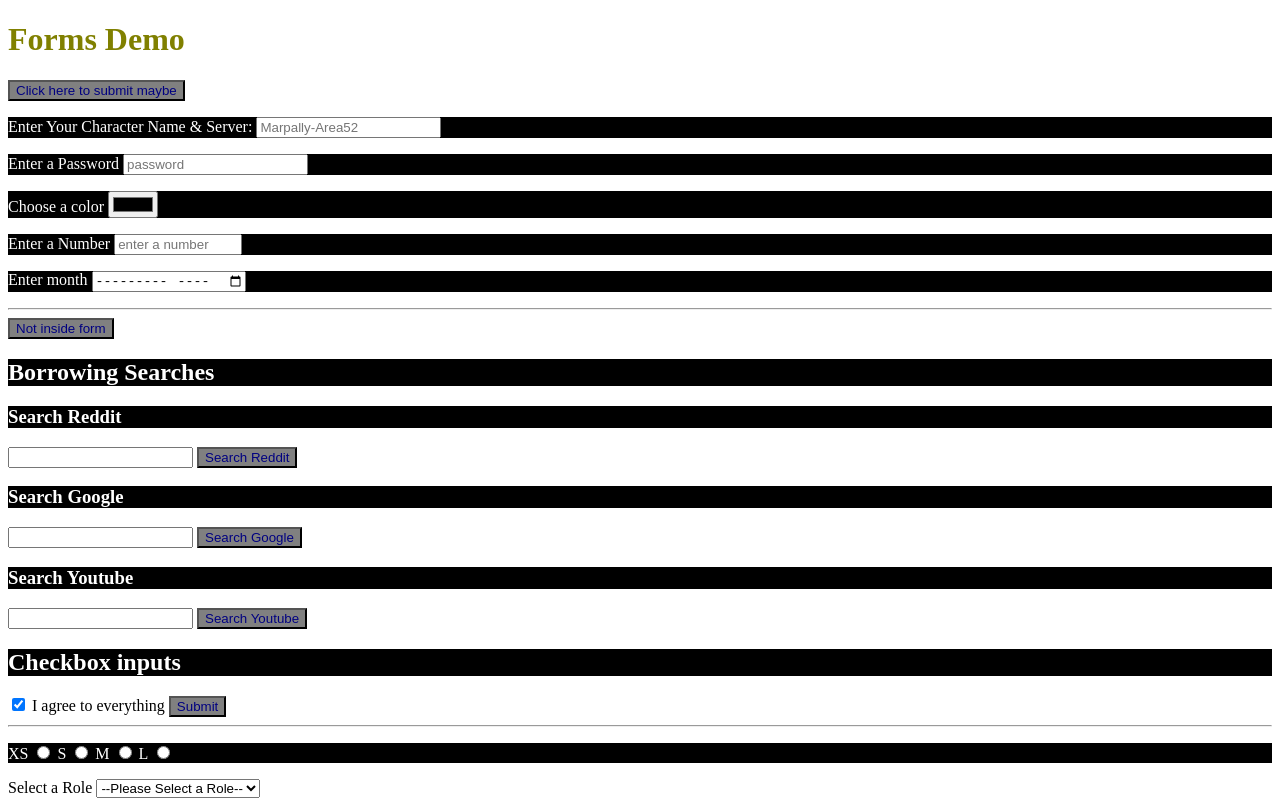
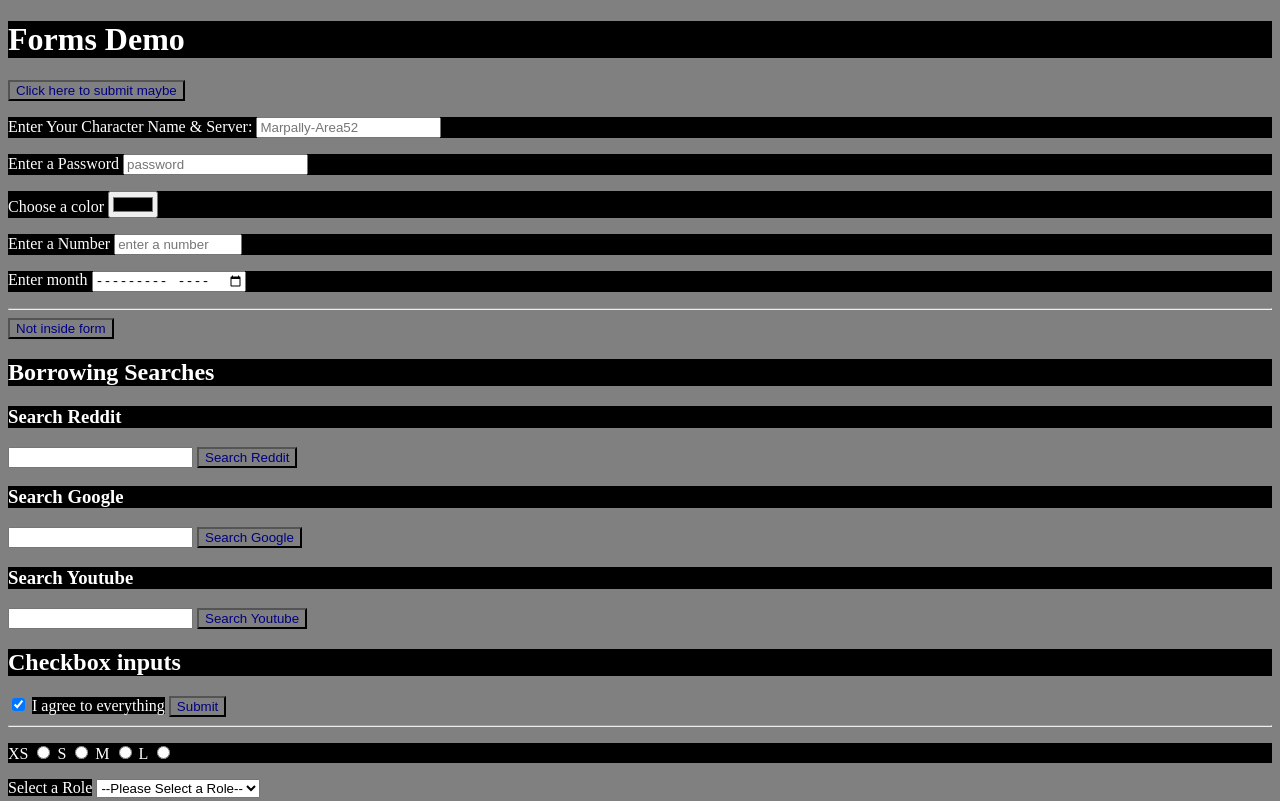
Before and after one commit to gandolfoni/martyvb.com-webdev-practice, a plain HTML site: page forms.html in a window 1280 px wide. Shown: the top 801 px of the page. Drawn offline with Linux system fonts and the light colour scheme.

Commit message:
condensed forms css headers into one line

```diff
--- a/forms.css
+++ b/forms.css
@@ -1,5 +1,12 @@
-h1 {
-  color: olive;
+body {
+  background-color: grey;
+}
+
+h1,
+h2,
+h3 {
+  color: white;
+  background-color: black;
 }
 
 p {
@@ -12,12 +19,7 @@ button {
   background-color: grey;
 }
 
-h2 {
+label {
   color: white;
   background-color: black;
 }
-
-h3 {
-  color: white;
-  background-color: black;
-}
```
